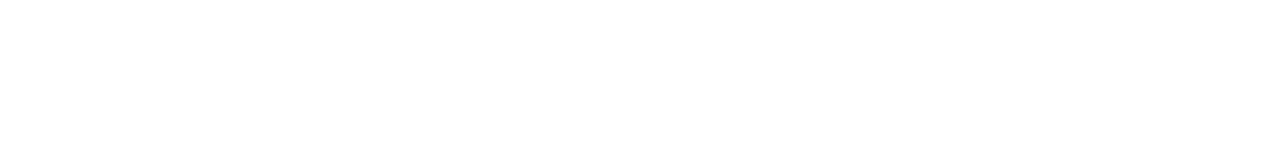
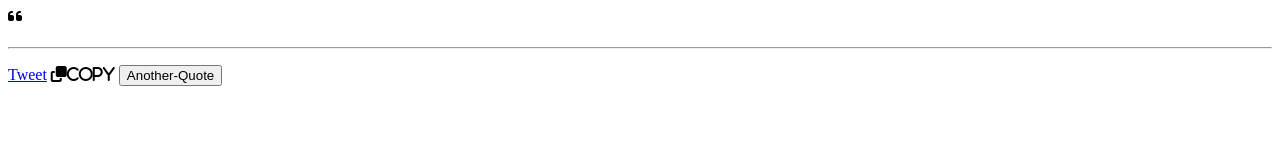
Before and after one commit to Kazungu1/Quotes-App, a plain HTML site: page index.html in a window 1280 px wide. Drawn offline with Linux system fonts and the light colour scheme.

Commit message:
create a section for the quotes

```diff
--- a/index.html
+++ b/index.html
@@ -10,6 +10,17 @@
     <link rel="stylesheet" href="//cdnjs.cloudflare.com/ajax/libs/font-awesome/6.1.1/css/all.min.css"/>
 </head>
 <body>
+    <div class="main-container">
+        <i class="fa fa-quote-left" aria-hidden="true"></i>
+        <h1 class="quote"></h1>
+        <hr>
+        <p class="author-name"></p>
+        <div class="btns">
+            <a class="twitter-share-button" href="https://twitter.com/intent/tweet?text=Hello%20world">Tweet</a>
+            <i class="fa-solid fa-copy">Copy</i>
+            <button class="next-quote">Another-Quote</button>
+        </div>
+    </div>
 
 </body>
 </html>
```
